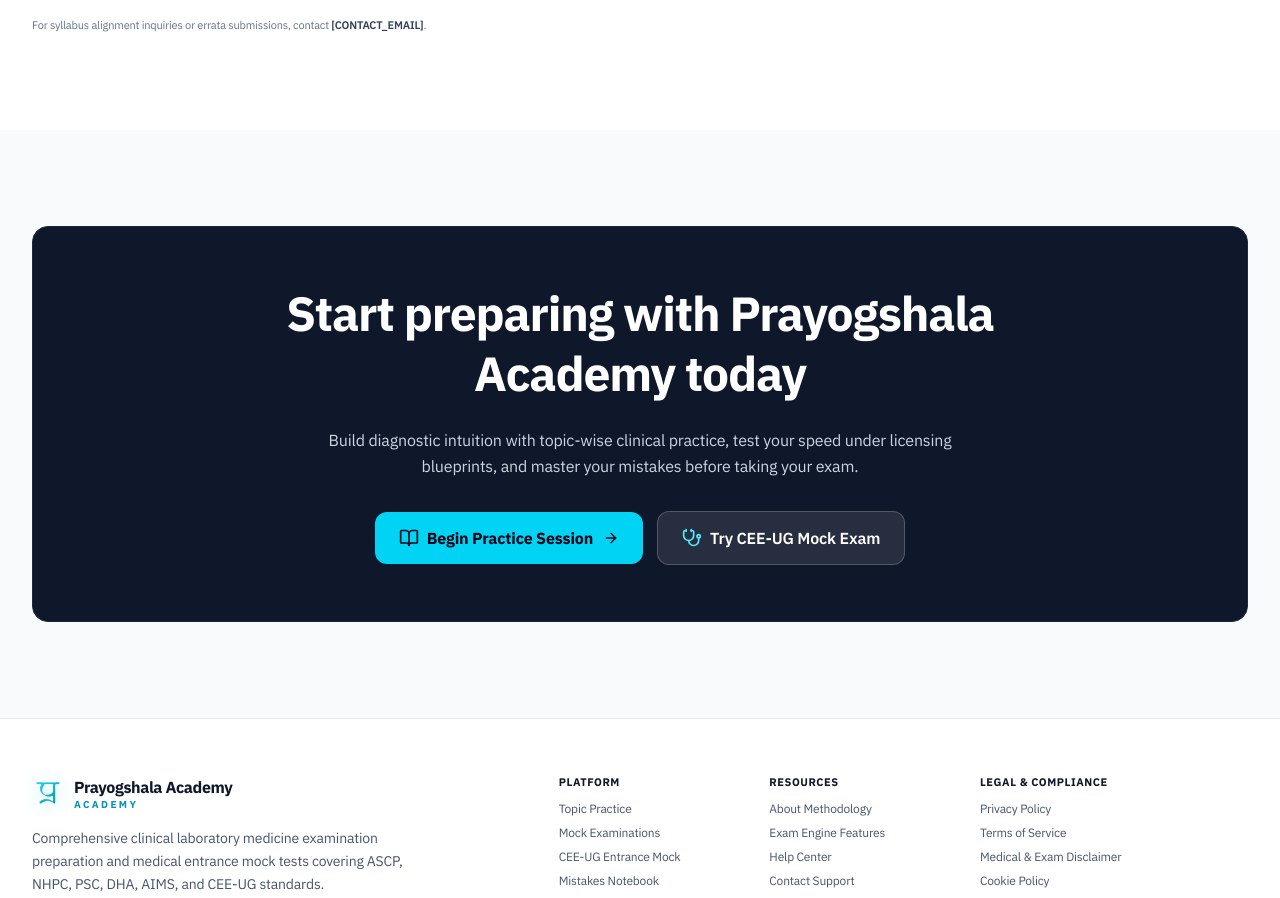
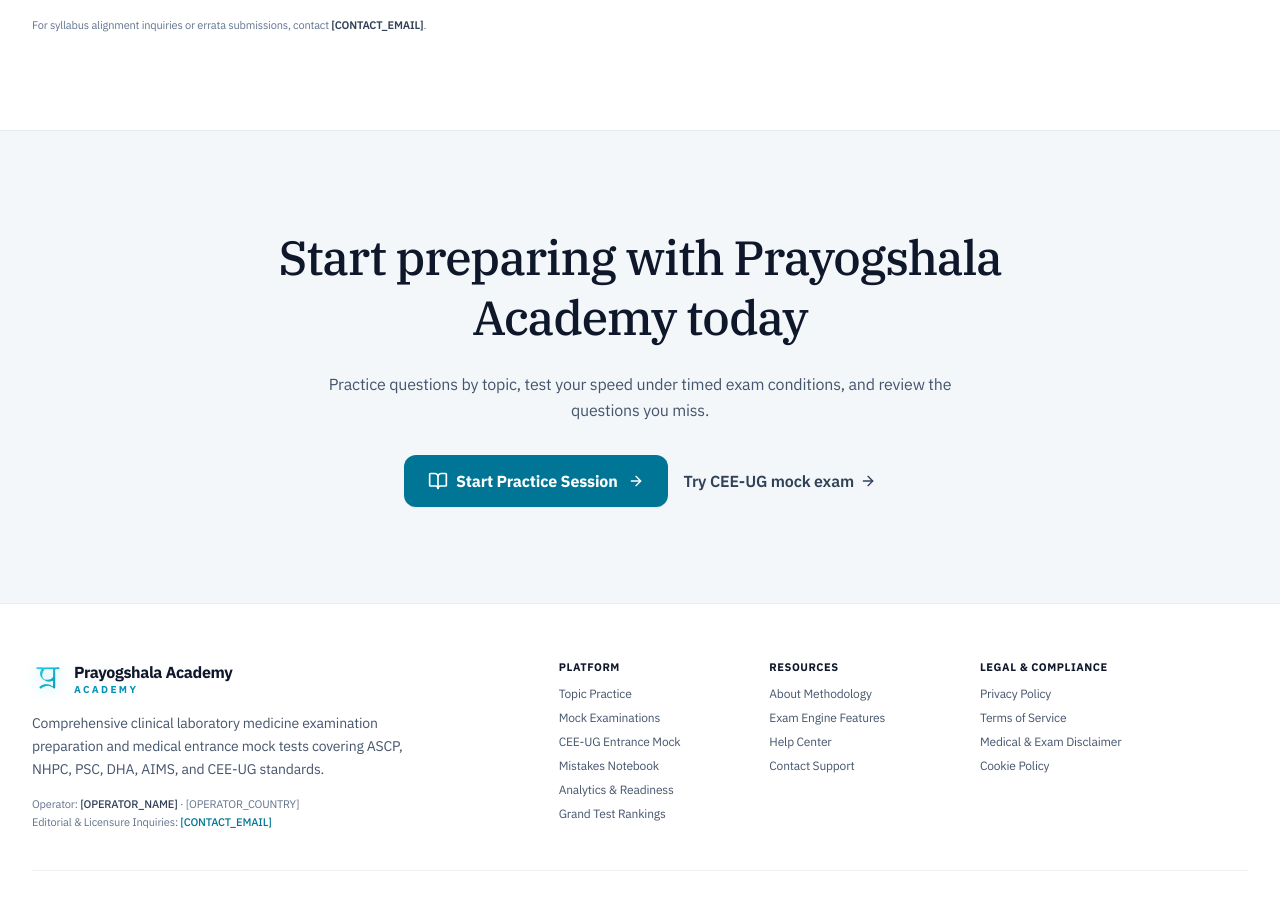
Before and after one commit to sujay-515/Prayogshala-Academy, a React (Vite) app: page / in a window 1280 px wide. Shown: the part 6060-6958 px from the top of the page. Built offline with nearby package versions, Linux system fonts and the light colour scheme; no server answers.

Commit message:
refactor(home): redesign final cta as clean editorial band with cyan cta and text link

```diff
--- a/src/components/home/FinalCtaSection.tsx
+++ b/src/components/home/FinalCtaSection.tsx
@@ -1,5 +1,5 @@
 import React from 'react';
-import { ArrowRight, BookOpen, Stethoscope } from 'lucide-react';
+import { ArrowRight, BookOpen } from 'lucide-react';
 import { SITE_CONFIG } from '../../config/site';
 
 interface FinalCtaSectionProps {
@@ -14,38 +14,36 @@ export const FinalCtaSection: React.FC<FinalCtaSectionProps> = ({
   return (
     <section
       aria-label="Call to Action"
-      className="py-16 sm:py-24 max-w-7xl mx-auto px-4 sm:px-6 lg:px-8"
+      className="py-16 sm:py-24 border-t border-slate-200/80 dark:border-white/10 bg-slate-100/70 dark:bg-slate-950"
     >
-      <div className="rounded-2xl p-8 sm:p-14 bg-slate-900 dark:bg-slate-950 text-white border border-slate-800 dark:border-white/10">
-        <div className="max-w-3xl mx-auto text-center space-y-6">
-          <h2 className="text-3xl sm:text-4xl lg:text-5xl font-extrabold tracking-tight leading-tight text-white">
+      <div className="max-w-4xl mx-auto px-4 sm:px-6 lg:px-8 text-center space-y-6">
+        <h2 className="font-serif text-3xl sm:text-4xl lg:text-5xl font-medium text-slate-900 dark:text-white tracking-tight leading-tight">
           Start preparing with {SITE_CONFIG.SITE_NAME} today
         </h2>
 
-          <p className="text-sm sm:text-base text-slate-300 leading-relaxed max-w-2xl mx-auto">
-            Build diagnostic intuition with topic-wise clinical practice, test your speed under licensing blueprints, and master your mistakes before taking your exam.
+        <p className="text-sm sm:text-base text-slate-600 dark:text-slate-300 leading-relaxed max-w-2xl mx-auto">
+          Practice questions by topic, test your speed under timed exam conditions, and review the questions you miss.
         </p>
 
-          <div className="flex flex-col sm:flex-row items-center justify-center gap-3.5 pt-2">
+        <div className="flex flex-col sm:flex-row items-center justify-center gap-4 pt-2">
           <button
             type="button"
             onClick={onStartPractice}
-              className="w-full sm:w-auto inline-flex items-center justify-center gap-2 px-6 py-3.5 rounded-xl bg-cyan-400 hover:bg-cyan-300 text-slate-950 font-bold text-sm sm:text-base transition-all active:scale-[0.98] cursor-pointer"
+            className="inline-flex items-center justify-center gap-2 px-6 py-3.5 rounded-xl bg-cyan-700 hover:bg-cyan-800 dark:bg-cyan-400 dark:hover:bg-cyan-300 text-white dark:text-slate-950 font-bold text-sm sm:text-base shadow-xs transition-all active:scale-[0.98] cursor-pointer"
           >
             <BookOpen className="w-5 h-5 shrink-0" />
-              <span>Begin Practice Session</span>
+            <span>Start Practice Session</span>
             <ArrowRight className="w-4 h-4 shrink-0 ml-0.5" />
           </button>
 
           <button
             type="button"
             onClick={onNavigateCeeUg}
-              className="w-full sm:w-auto inline-flex items-center justify-center gap-2 px-6 py-3.5 rounded-xl bg-white/10 hover:bg-white/15 text-white font-semibold text-sm sm:text-base border border-white/20 transition-all active:scale-[0.98] cursor-pointer"
+            className="inline-flex items-center gap-1.5 text-sm sm:text-base font-semibold text-slate-700 dark:text-slate-300 hover:text-cyan-700 dark:hover:text-cyan-400 transition-colors py-2 cursor-pointer"
           >
-              <Stethoscope className="w-5 h-5 text-cyan-300 shrink-0" />
-              <span>Try CEE-UG Mock Exam</span>
+            <span>Try CEE-UG mock exam</span>
+            <ArrowRight className="w-4 h-4 shrink-0" />
           </button>
-          </div>
         </div>
       </div>
     </section>
```
Lines whose indentation alone changed are shown as unchanged.
